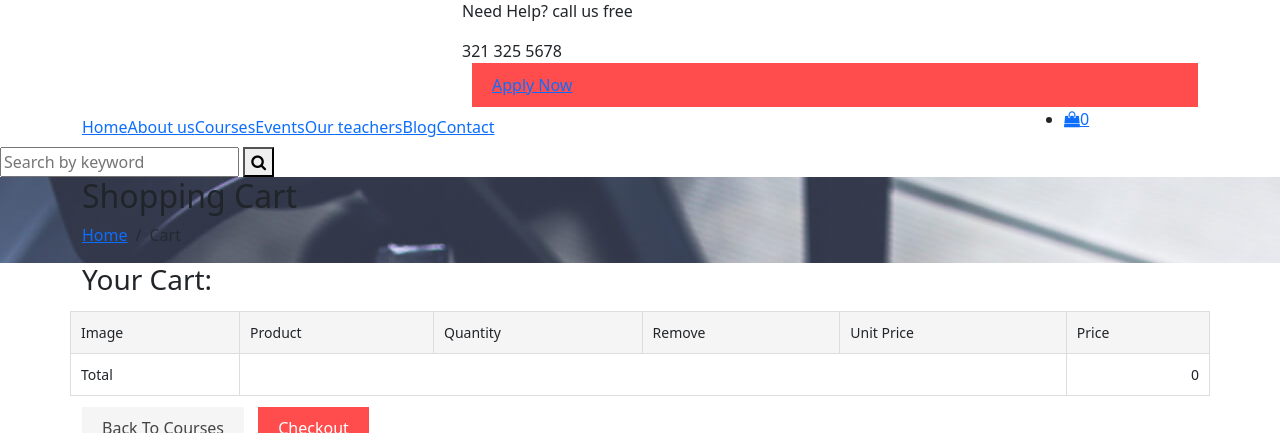
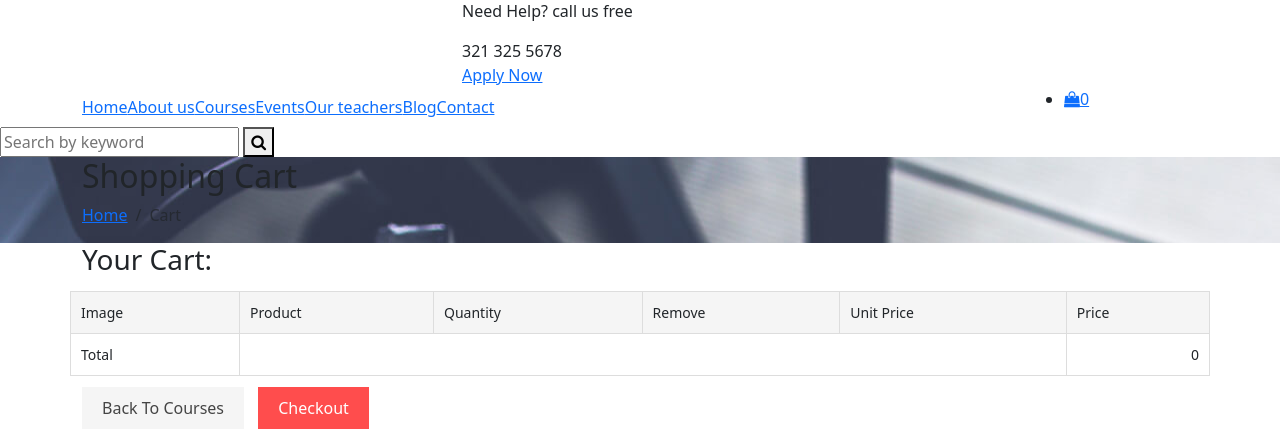
Before and after one commit to MMEEUR/django-projects, a Django app: page /cart/ in a window 1280 px wide. Shown: the part 989-1422 px from the top of the page. Run offline with Django 4.2, Linux system fonts and the light colour scheme; some libraries are stand-ins or nearby versions.

Commit message:
Edit custom style

```diff
--- a/MVT/Elearn/templates/cart/cart_detail.html
+++ b/MVT/Elearn/templates/cart/cart_detail.html
@@ -53,7 +53,7 @@
 
     /* Style for the Buttons */
 
-    .button {
+    .btn1 {
       background-color: #ff4d4d;
       color: #fff;
       border: none;
@@ -64,7 +64,7 @@
       margin-left: 10px;
     }
 
-    .button:hover {
+    .btn1:hover {
       background-color: #ff6666;
     }
 
@@ -160,7 +160,7 @@
                 </table>
                 <p class="text-right">
                     <a href="{% url 'shop:product_list' %}" class="buttonlight">Back To Courses</a>
-                    <a href="#" class="button">Checkout</a>
+                    <a href="#" class="button btn1">Checkout</a>
                 </p>
             </div> <!-- row -->
         </div>
```
